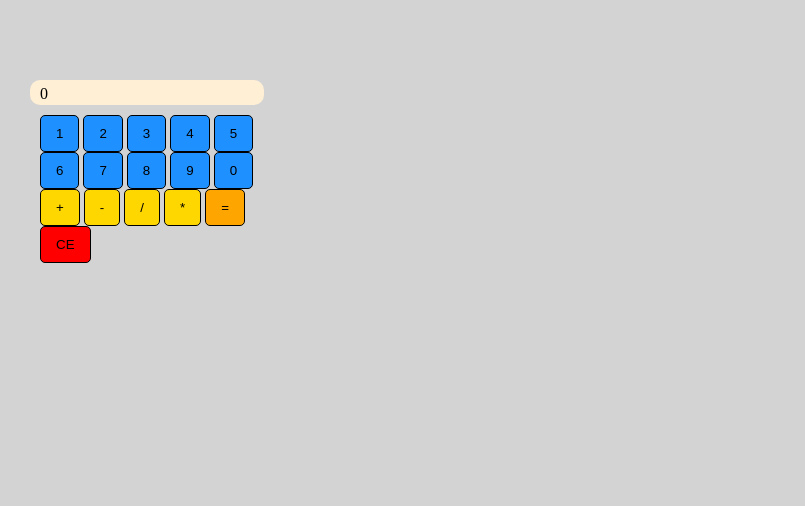
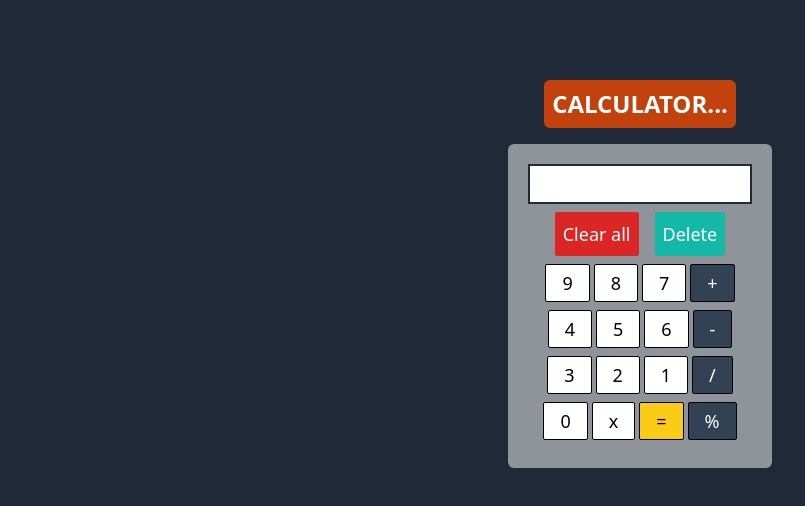
Before and after one commit to muhammad-ibtesam/Projects, a plain HTML site: page JS Projects/Calculator/index.html in a window 1280 px wide. Shown: the whole page, without its empty margins (0-805 px from the left). Drawn offline with nearby package versions, Linux system fonts and the light colour scheme.

Commit message:
Added new task

```diff
--- a/JS Projects/Calculator/app.js
+++ /dev/null
@@ -1,12 +0,0 @@
-var main = document.getElementById("heading")
-
-function handleclick(value) {
-    if (main.innerHTML == 0) main.innerHTML = value
-    else main.innerHTML += value
-}
-function sum () {
-    main.innerHTML = eval(main.innerHTML)
-}
-function clearentry () {
-    main.innerHTML = '0'
-}
--- a/JS Projects/Calculator/index.html
+++ b/JS Projects/Calculator/index.html
@@ -4,37 +4,109 @@
 <head>
     <meta charset="UTF-8">
     <meta name="viewport" content="width=device-width, initial-scale=1.0">
-    <title>Calculator</title>
-    <link rel="stylesheet" href="style.css">
+    <title>Document</title>
+    <script src="https://cdn.tailwindcss.com"></script>
 </head>
 
-<body>
-    <div id="main">
+<body class="bg-gray-800">
 
-        <p id="heading">0</p>
+    <!-- CALCULATOR -->
 
-        <div id="below">
-            <button class="normal" onclick="handleclick(1)">1</button>
-            <button class="normal" onclick="handleclick(2)">2</button>
-            <button class="normal" onclick="handleclick(3)">3</button>
-            <button class="normal" onclick="handleclick(4)">4</button>
-            <button class="normal" onclick="handleclick(5)">5</button>
-            <button class="normal" onclick="handleclick(6)">6</button>
-            <button class="normal" onclick="handleclick(7)">7</button>
-            <button class="normal" onclick="handleclick(8)">8</button>
-            <button class="normal" onclick="handleclick(9)">9</button>
-            <button class="normal" onclick="handleclick(0)">0</button>
-            <button class="special" onclick="handleclick('+')">+</button>
-            <button class="special" onclick="handleclick('-')">-</button>
-            <button class="special" onclick="handleclick('/')">/</button>
-            <button class="special" onclick="handleclick('*')">*</button>
-            <button class="result" onclick="sum()">=</button>
-            <button class="clear" onclick="clearentry()">CE</button>
-        </div>
-
+    <div class="flex justify-center items-center mt-20">
+        <h1 class="bg-orange-700 font-bold text-lg md:text-2xl text-white rounded-md text-center w-fit p-2">
+            CALCULATOR...</h1>
     </div>
 
-    <script src="app.js"></script>
-</body>
+    <div class="flex justify-center items-center ">
 
-</html>
+        <div class="flex-col justify-center items-center hover:shadow-gray-400 hover:shadow-lg bg-white bg-opacity-50 w-fit rounded-md mt-4 p-5">
+
+            <div class="justify-center items-center flex">
+                <input class="border-slate-800 px-2 border-2 border-solid h-10 w-48 md:w-56" readonly type="text"
+                    id="inp">
+            </div>
+            <div class="justify-center items-center flex gap-4 m-2">
+                <button class="bg-red-600 p-2 md:text-lg rounded-sm text-white active:bg-red-800" onclick="clr()">Clear
+                    all</button>
+                <button class="bg-teal-500 p-2 rounded-sm md:text-lg text-white active:bg-teal-700"
+                    onclick="del()">Delete</button>
+            </div>
+
+            <div class="flex justify-center items-center gap-1 mb-2 w">
+                <button class="border border-black p-1 bg-white px-4 md:text-lg rounded-sm active:bg-slate-200"
+                    onclick="handle(9)">9</button>
+                <button class="border border-black p-1 bg-white px-4 md:text-lg rounded-sm active:bg-slate-200"
+                    onclick="handle(8)">8</button>
+                <button class="border border-black p-1 bg-white px-4 md:text-lg rounded-sm active:bg-slate-200"
+                    onclick="handle(7)">7</button>
+                <button
+                    class="border border-black p-1 px-4 md:text-lg rounded-sm bg-slate-700 text-white active:bg-slate-800"
+                    onclick="handle('+')">+</button>
+            </div>
+
+            <div class="flex justify-center items-center gap-1 mb-2">
+                <button class="border border-black p-1 bg-white px-4 md:text-lg rounded-sm active:bg-slate-200"
+                    onclick="handle(4)">4</button>
+                <button class="border border-black p-1 bg-white px-4 md:text-lg rounded-sm active:bg-slate-200"
+                    onclick="handle(5)">5</button>
+                <button class="border border-black p-1 bg-white px-4 md:text-lg rounded-sm active:bg-slate-200"
+                    onclick="handle(6)">6</button>
+                <button
+                    class="border border-black p-1 px-4 md:text-lg rounded-sm bg-slate-700 text-white active:bg-slate-800"
+                    onclick="handle('-')">-</button>
+            </div>
+
+            <div class="flex justify-center items-center gap-1 mb-2">
+                <button class="border border-black p-1 bg-white px-4 md:text-lg rounded-sm active:bg-slate-200"
+                    onclick="handle(3)">3</button>
+                <button class="border border-black p-1 bg-white px-4 md:text-lg rounded-sm active:bg-slate-200"
+                    onclick="handle(2)">2</button>
+                <button class="border border-black p-1 bg-white px-4 md:text-lg rounded-sm active:bg-slate-200"
+                    onclick="handle(1)">1</button>
+                <button
+                    class="border border-black p-1 px-4 md:text-lg rounded-sm bg-slate-700 text-white active:bg-slate-800"
+                    onclick="handle('/')">/</button>
+            </div>
+
+            <div class="flex justify-center items-center gap-1 mb-2">
+                <button class="border border-black p-1 bg-white px-4 md:text-lg rounded-sm active:bg-slate-200"
+                    onclick="handle(0)">0</button>
+                <button class="border border-black p-1 bg-white px-4 md:text-lg rounded-sm active:bg-slate-200"
+                    onclick="handle('*')">x</button>
+                <button
+                    class="border border-black p-1 bg-white px-4 md:text-lg rounded-sm bg-yellow-400 active:bg-yellow-500"
+                    onclick="eq('=')">=</button>
+                <button
+                    class="border border-black p-1 px-4 md:text-lg rounded-sm bg-slate-700 text-white active:bg-slate-800"
+                    onclick="handle('%')">%</button>
+            </div>
+
+        </div>
+    </div>
+
+
+    <script>
+        function handle(e) {
+            document.getElementById('inp').value += e
+
+            // console.log(e)
+        }
+
+        function eq() {
+            var a = document.getElementById('inp')
+            a.value = eval(a.value)
+        }
+
+        function clr() {
+            document.getElementById('inp').value = ''
+        }
+
+        function del() {
+            var arr = document.getElementById('inp');
+            arr.value = arr.value.slice(0, -1);
+        }
+
+    </script>
+
+</body >
+</html >
--- a/JS Projects/Calculator/style.css
+++ /dev/null
@@ -1,50 +0,0 @@
-*{
-    background-color: lightgray;
-    padding: 0;
-    margin: 0;
-    box-sizing: border-box;
-}
-#main{
-    display: flex;
-    flex-direction: column;
-    flex-wrap: wrap;
-    justify-content: center;
-    /* align-items: center; */
-    width: 25%;
-    position: relative;
-    margin-top: 50px;
-    padding: 30px;
-}
-#heading{
-    background-color: papayawhip;
-    width: 90%;
-    /* margin-right: 20px;
-    margin-top: 20px; */
-    height: 25px;
-    padding: 5px;
-    padding-left: 10px;
-    border-radius: 10px;
-    /* position: absolute; */
-}
-#below{
-
-    padding: 10px;
-}
-button{
-    padding: 10px 15px;
-    border: 1px solid black;
-    outline: none;
-    border-radius: 5px;
-}
-.normal{
-    background-color: dodgerblue;
-}
-.special{
-    background-color: gold;
-}
-.result{
-    background-color: orange;
-}
-.clear{
-    background-color: red;
-}
```
